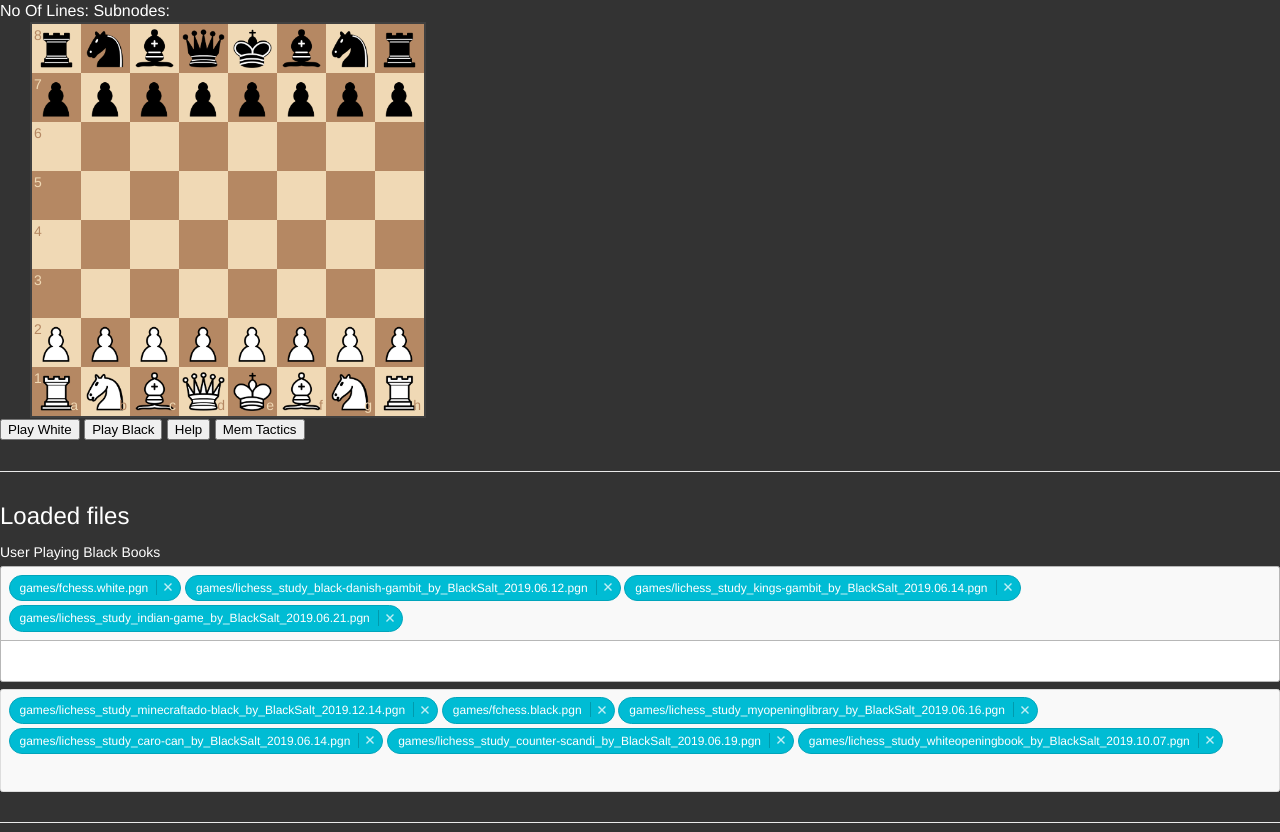
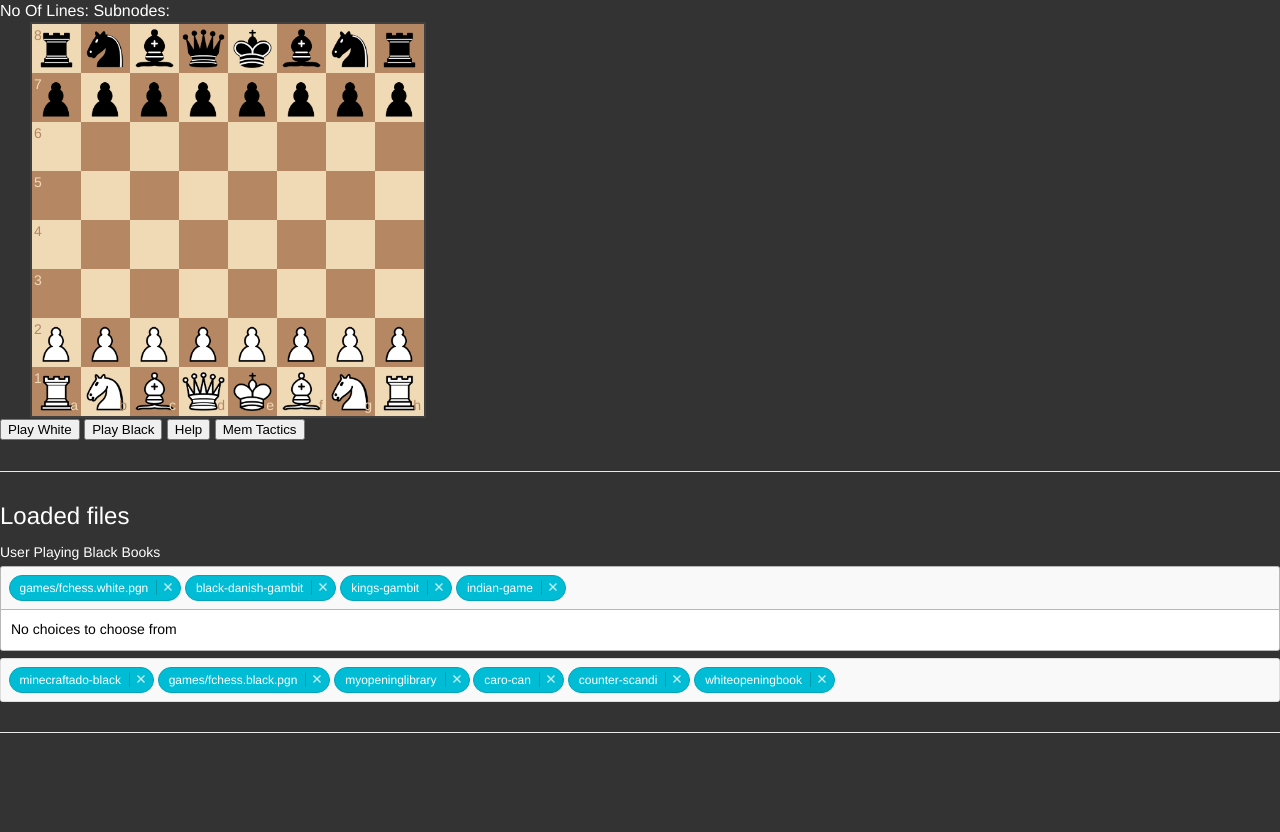
Before and after one commit to RebelRays/hurriedclutter, a plain HTML site: page index.html in a window 1280 px wide. Both pictures are taken after a click on the label "User Playing Black Books". After the commit the page ends 800 px from the top, so only its background shows below. Drawn offline with Linux system fonts and the light colour scheme.

Commit message:
shorter names & css

```diff
--- /dev/null
+++ b/AddOn/choicesjs/choices-custom.css
@@ -0,0 +1,3 @@
+.choices__list--dropdown .choices__item{
+    color:black;
+}
--- a/index.html
+++ b/index.html
@@ -12,6 +12,10 @@
 <link
   rel="stylesheet"
   href="AddOn/choicesjs/choices.min.css"
+/>
+<link
+  rel="stylesheet"
+  href="AddOn/choicesjs/choices-custom.css"
 />
 </head>
 <body>
@@ -57,7 +61,8 @@ function loadChoiceSelect(choicesSelect, PGNFileNames){
   var foo = [];
   for(var i=0;i<PGNFileNames.length; i++){
     var name = PGNFileNames[i];
-    foo.push({value: name, label: name, selected: true});
+    var altName = simplerName(name);
+    foo.push({value: name, label: altName, selected: true});
   }
   choicesSelect.setChoices(
           foo,
@@ -71,6 +76,14 @@ function loadChoiceSelect(choicesSelect, PGNFileNames){
 var userSelctedWhiteFiles = [];
 var userSelctedBlackFiles = [];
 var whiteSelect = null;
+
+function simplerName(filename){
+  var withoutPrefix = filename.replace("games/lichess_study_","");
+  var withoutPrefixAndSufix = withoutPrefix.split("_by_")[0];
+  return withoutPrefixAndSufix;
+}
+
+
 function loadWhiteSelect(pgnNames){
   //userSelctedWhiteFiles=pgnNames;
   var choicesSelect = new Choices('#choices-multiple-labels2', {
@@ -81,8 +94,8 @@ function loadWhiteSelect(pgnNames){
         choicesSelect.passedElement.element.addEventListener(
           'addItem',
           function(event) {
-            console.log("add " +event.detail.label);
-            userSelctedWhiteFiles.push(event.detail.label);
+            console.log("add " +event.detail.value);
+            userSelctedWhiteFiles.push(event.detail.value);
             //document.getElementById('message').innerHTML =
             //  'You just added "' + event.detail.label + '"';
           }
@@ -90,9 +103,9 @@ function loadWhiteSelect(pgnNames){
         choicesSelect.passedElement.element.addEventListener(
           'removeItem',
           function(event) {
-            console.log("Remove " +event.detail.label);
+            console.log("Remove " +event.detail.value);
             //userSelctedWhiteFiles.push(event.detail.label);
-            var index = userSelctedWhiteFiles.indexOf(event.detail.label);
+            var index = userSelctedWhiteFiles.indexOf(event.detail.value);
             if (index !== -1) userSelctedWhiteFiles.splice(index, 1);
           }
         );
```
